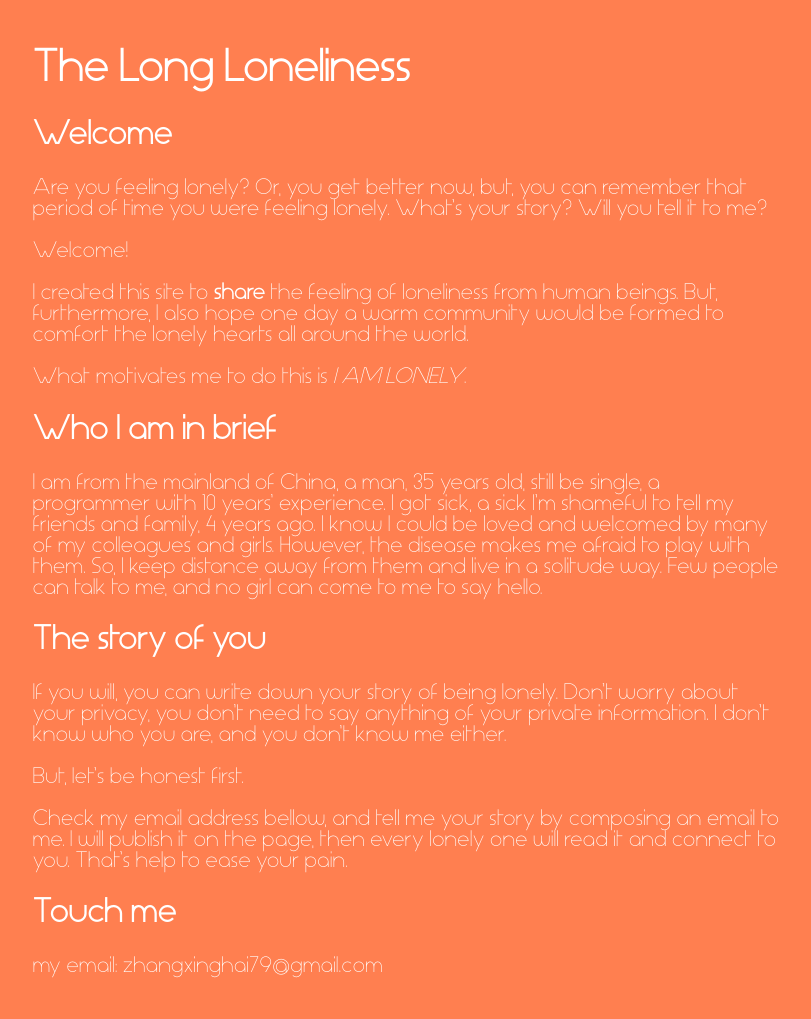
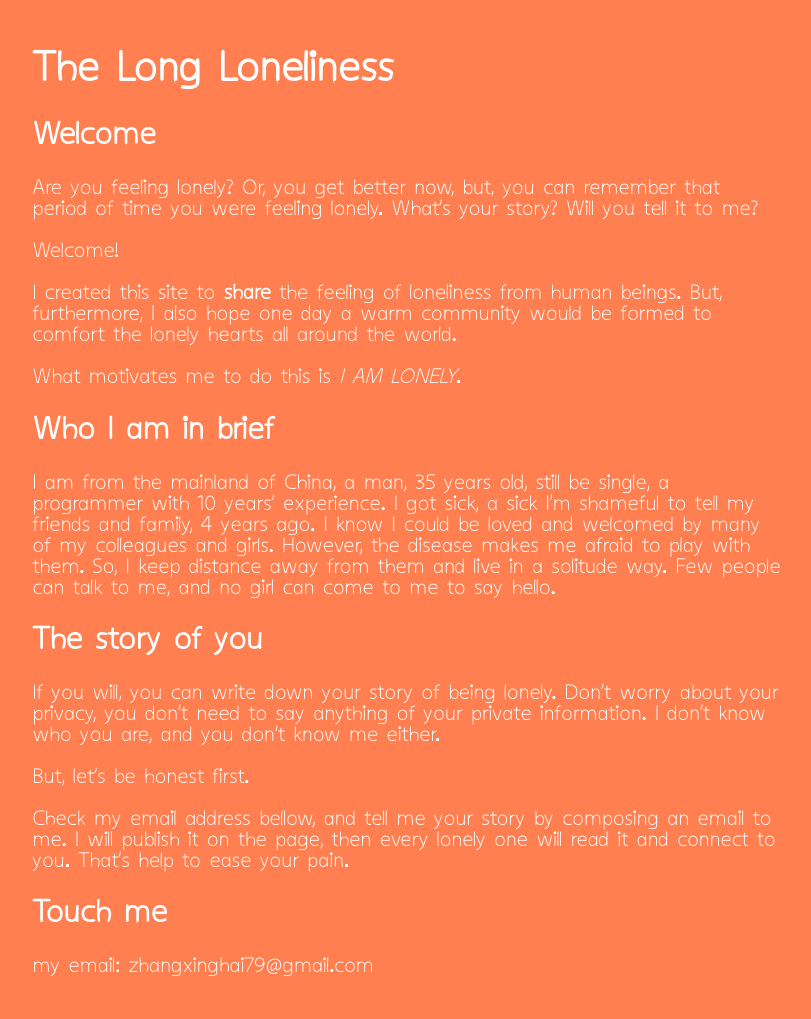
Before and after one commit to zxh19890103/longloneliness, a Jekyll site: the page built from index.md, in a window 1280 px wide. Shown: the whole page, without its empty margins (233-1044 px from the left). Built offline with Jekyll 4.4.1, drawn with Linux system fonts in a browser that asks for light colours.

Commit message:
Update skin.scss

```diff
--- a/_sass/skin.scss
+++ b/_sass/skin.scss
@@ -12,7 +12,7 @@
 
 html {
   font-size: 21px;
-  font-family: Aspergit;
+  font-family: Kid;
   color: #fff;
 }
 
```
